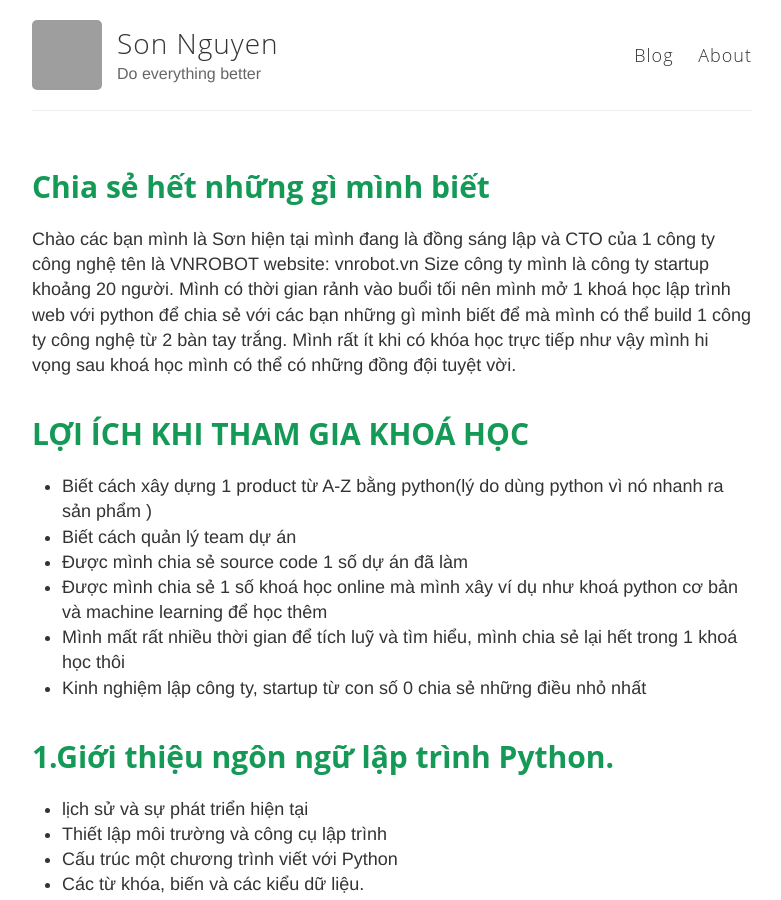
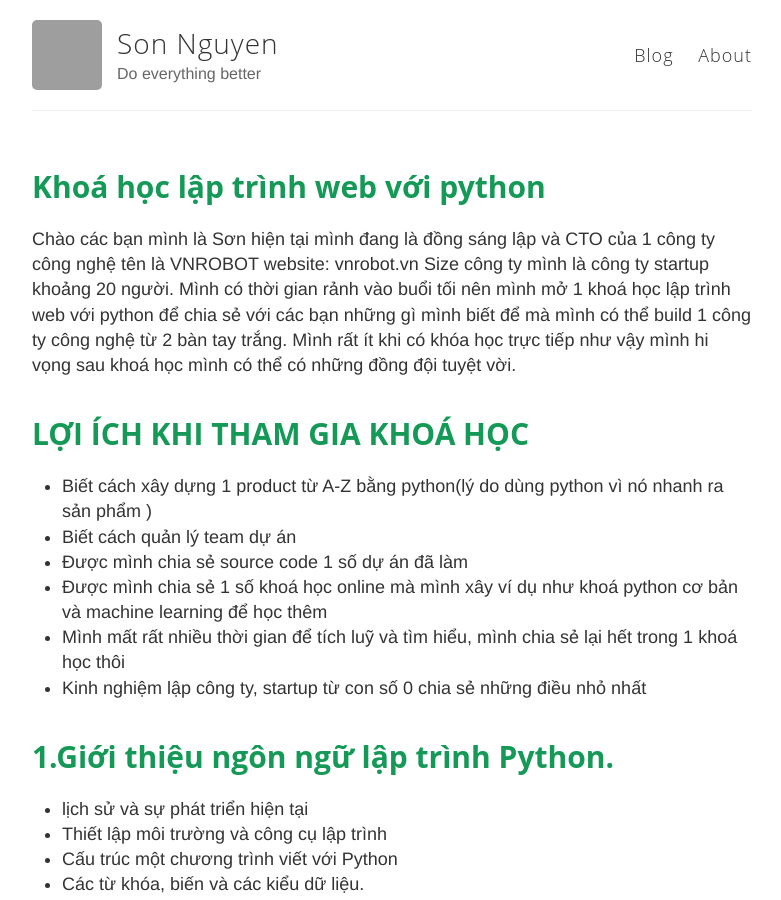
Before and after one commit to sonnhfit/sonnhfit.github.io, a Jekyll site: the page built from _posts/2020-4-28-day-het-khong-con-cai-gi.md, in a window 1280 px wide and 900 px high. Shown: the whole window, without its empty margins (248-1029 px from the left). Built offline with Jekyll 4.4.1, drawn with Linux system fonts in a browser that asks for light colours; grey boxes are pictures that could not be loaded.

Commit message:
Update 2020-4-28-day-het-khong-con-cai-gi.md

```diff
--- a/_posts/2020-4-28-day-het-khong-con-cai-gi.md
+++ b/_posts/2020-4-28-day-het-khong-con-cai-gi.md
@@ -1,6 +1,6 @@
 ---
 layout: post
-title:  Chia sẻ hết những gì mình biết
+title: Khoá học lập trình web với python
 ---
 
 Chào các bạn mình là Sơn hiện tại mình đang là đồng sáng lập và CTO của 1 công ty công nghệ tên là VNROBOT website: vnrobot.vn
```
